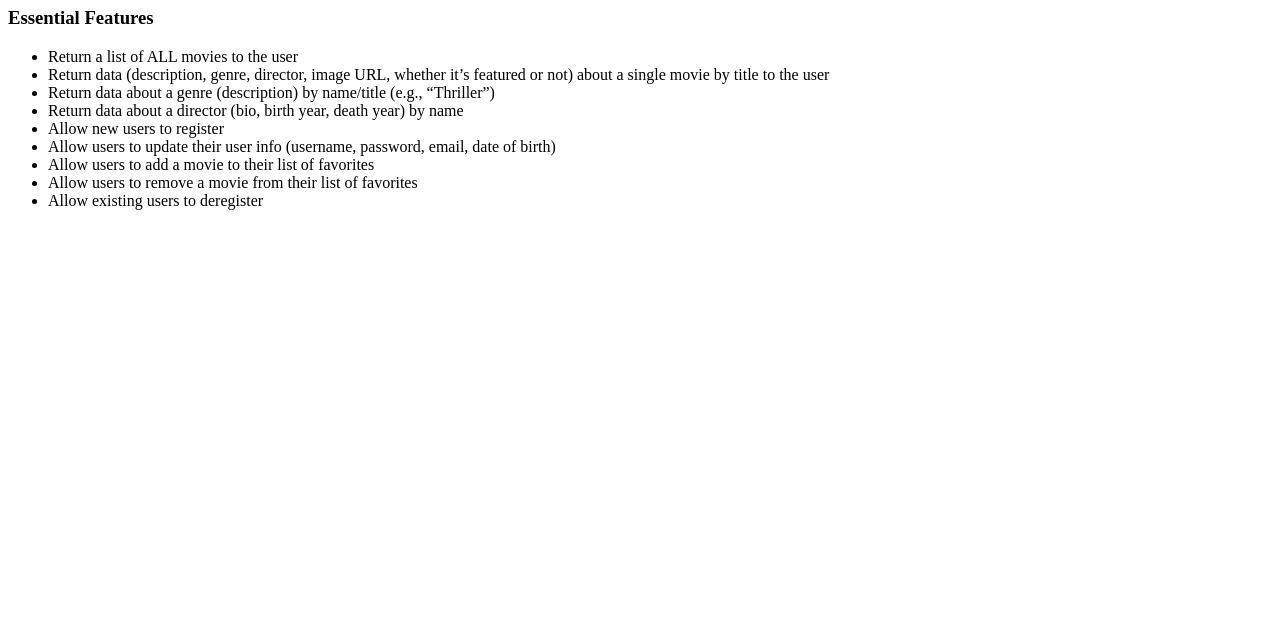
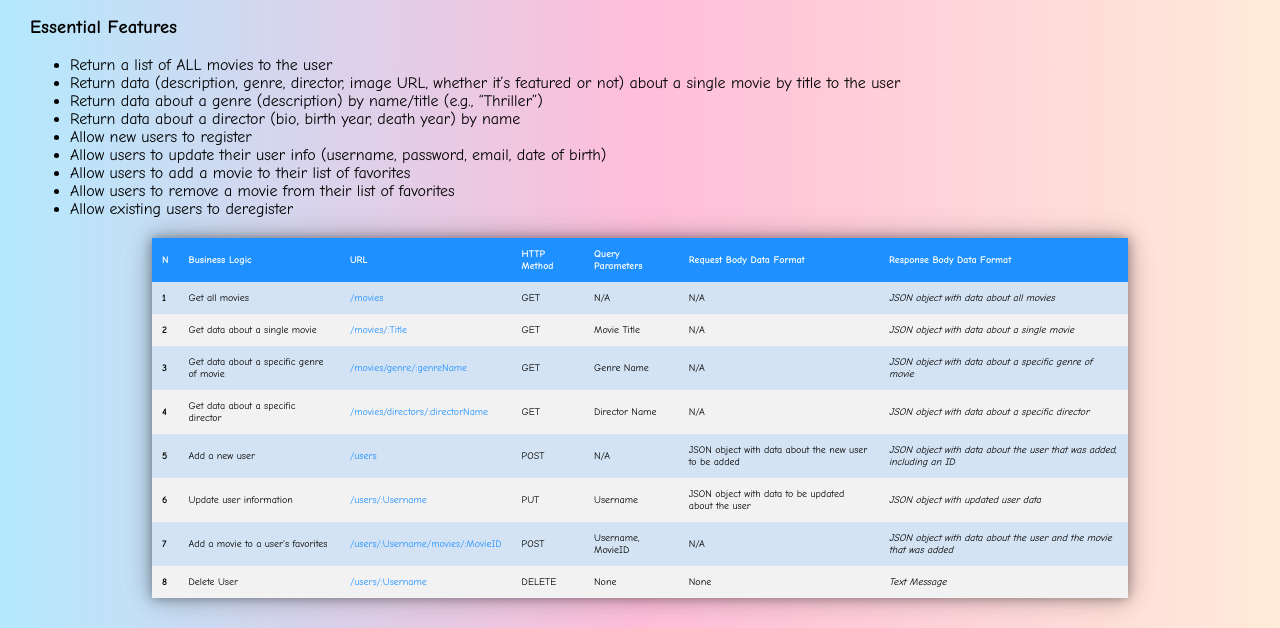
Before and after one commit to yarazarin/movie_api, a website: page public/documentation.html in a window 1280 px wide. Shown: the part 186-814 px from the top of the page. Drawn offline with Linux system fonts and the light colour scheme.

Commit message:
added Documentation table

```diff
--- a/package.json
+++ b/package.json
@@ -21,8 +21,12 @@
   "dependencies": {
     "body-parser": "^1.20.2",
     "express": "^4.18.2",
+    "jsonwebtoken": "^9.0.0",
     "mongoose": "^7.0.3",
     "morgan": "^1.10.0",
+    "passport": "^0.6.0",
+    "passport-jwt": "^4.0.1",
+    "passport-local": "^1.0.0",
     "uuid": "^9.0.0"
   },
   "devDependencies": {
--- a/public/documentation.html
+++ b/public/documentation.html
@@ -4,6 +4,7 @@
     <meta charset="UTF-8" />
     <meta http-equiv="X-UA-Compatible" content="IE=edge" />
     <meta name="viewport" content="width=device-width, initial-scale=1.0" />
+    <link rel="stylesheet" href="style.css">
     <title>Documentation</title>
   </head>
   <body>
@@ -37,5 +38,99 @@
       <li>Allow users to remove a movie from their list of favorites</li>
       <li>Allow existing users to deregister</li>
     </ul>
+
+<div class="doc__table">
+  <table>
+    <thead>
+      <tr>
+        <th>N</th>
+        <th>Business Logic</th>
+        <th>URL</th>
+        <th>HTTP Method</th>
+        <th>Query Parameters</th>
+        <th>Request Body Data Format</th>
+        <th>Response Body Data Format</th>
+      </tr>
+    </thead>
+    <tbody>
+      <tr>
+        <td>1</td>
+        <td>Get all movies</td>
+        <td>/movies</td>
+        <td>GET</td>
+        <td>N/A</td>
+        <td>N/A</td>
+        <td>JSON object with data about all movies</td>
+      </tr>
+      <tr>
+        <td>2</td>
+        <td>Get data about a single movie</td>
+        <td>/movies/:Title</td>
+        <td>GET</td>
+        <td>Movie Title</td>
+        <td>N/A</td>
+        <td>JSON object with data about a single movie</td>
+      </tr>
+      <tr>
+        <td>3</td>
+        <td>Get data about a specific genre of movie</td>
+        <td>/movies/genre/:genreName</td>
+        <td>GET</td>
+        <td>Genre Name</td>
+        <td>N/A</td>
+        <td>JSON object with data about a specific genre of movie</td>
+      </tr>
+      <tr>
+        <td>4</td>
+        <td>Get data about a specific director</td>
+        <td>/movies/directors/:directorName</td>
+        <td>GET</td>
+        <td>Director Name</td>
+        <td>N/A</td>
+        <td>JSON object with data about a specific director</td>
+      </tr>
+      <tr>
+        <td>5</td>
+        <td>Add a new user</td>
+        <td>/users</td>
+        <td>POST</td>
+        <td>N/A</td>
+        <td>JSON object with data about the new user to be added</td>
+        <td>
+          JSON object with data about the user that was added, including an ID
+        </td>
+      </tr>
+      <tr>
+        <td>6</td>
+        <td>Update user information</td>
+        <td>/users/:Username</td>
+        <td>PUT</td>
+        <td>Username</td>
+        <td>JSON object with data to be updated about the user</td>
+        <td>JSON object with updated user data</td>
+      </tr>
+      <tr>
+        <td>7</td>
+        <td>Add a movie to a user's favorites</td>
+        <td>/users/:Username/movies/:MovieID</td>
+        <td>POST</td>
+        <td>Username, MovieID</td>
+        <td>N/A</td>
+        <td>
+          JSON object with data about the user and the movie that was added
+        </td>
+      </tr>
+      <tr>
+        <td>8</td>
+        <td>Delete User</td>
+        <td>/users/:Username</td>
+        <td>DELETE</td>
+        <td>None</td>
+        <td>None</td>
+        <td>Text Message</td>
+      </tr>
+    </tbody>
+  </table>
+</div>
   </body>
 </html>
--- /dev/null
+++ b/public/style.css
@@ -0,0 +1,58 @@
+body {
+  margin: 30px;
+  background: linear-gradient(to right, #55cdfc71, #ff6bab71, #ffdab98b);
+  font-family: 'Comic Sans MS', cursive, sans-serif;
+}
+.doc__table {
+  position: relative;
+  display: block;
+  padding: "auto";
+  width: 80%;
+  margin: auto;
+  background-color: #d4e3f3;
+  box-shadow: 0 0 10px rgba(0, 0, 0, 0.3), 0 0 20px rgba(0, 0, 0, 0.2),
+    0 0 30px rgba(0, 0, 0, 0.1), 0 0 40px rgba(0, 0, 0, 0.05);
+}
+
+.doc__table table {
+  border-collapse: collapse;
+  width: 100%;
+  margin: 20px 0;
+  font-size: 10px;
+}
+
+.doc__table thead th {
+  background-color: #1e90ff;
+  color: white;
+  font-weight: bold;
+  padding: 10px;
+  text-align: left;
+}
+
+.doc__table tbody tr:nth-child(even) {
+  background-color: #f2f2f2;
+}
+
+.doc__table tbody td {
+  padding: 10px;
+}
+
+.doc__table tbody tr:hover {
+  background-color: #d4e3f3;
+}
+
+.doc__table td:first-child {
+  font-weight: bold;
+}
+
+.doc__table td:nth-child(3) {
+  color: #1e90ff;
+}
+
+.doc__table td:nth-child(4) {
+  text-transform: uppercase;
+}
+
+.doc__table td:last-child {
+  font-style: italic;
+}
```
Also changed, not shown: auth.js (added, +35 -0 lines), index.js (+12 -3 lines), passport.js (added, +53 -0 lines), 1 other file.
